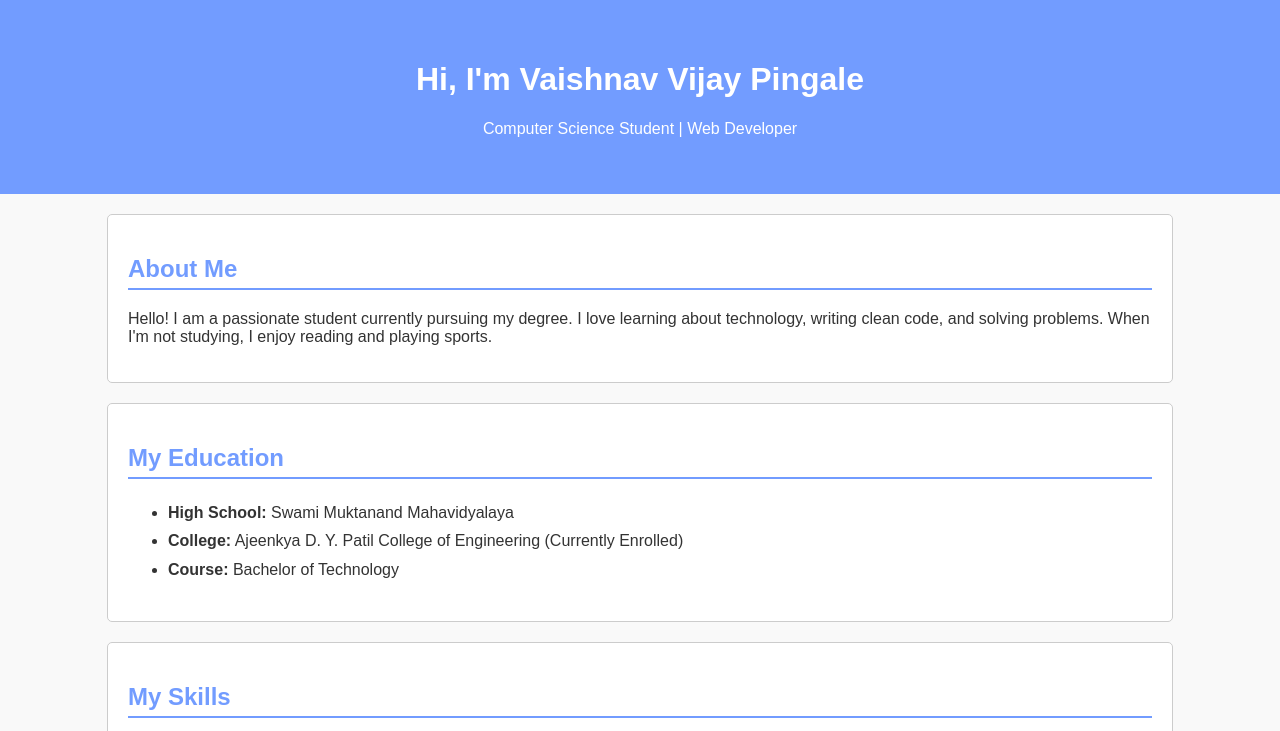
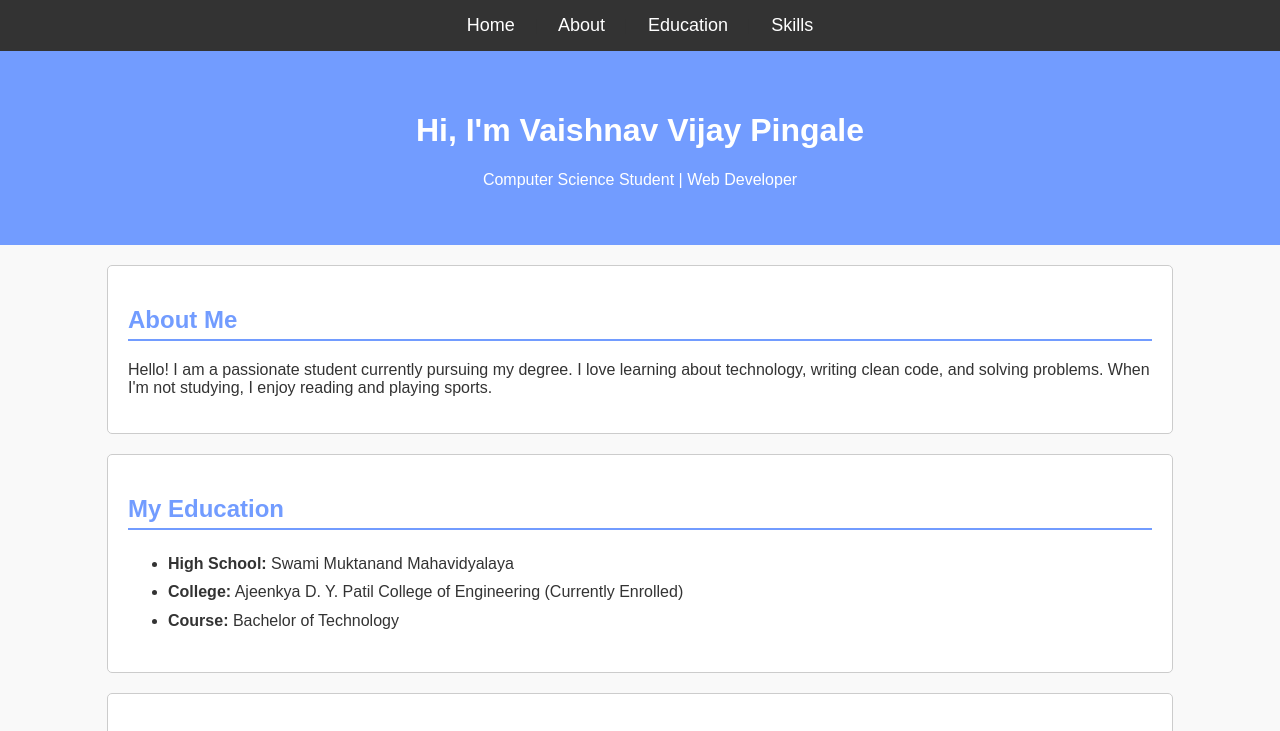
Before and after one commit to Vaishnav0096/Github-practice, a plain HTML site: page index.html in a window 1280 px wide. Shown: the top 731 px of the page. Drawn offline with Linux system fonts and the light colour scheme.

Commit message:
Add navigation bar to index.html

```diff
--- a/index.html
+++ b/index.html
@@ -5,7 +5,9 @@
     <link rel="stylesheet" href="style.css">
 </head>
 <body>
-    <!-- Navbar will go here later -->
+    <nav>
+    <a href="#">Home</a> | <a href="#">About</a> | <a href="#">Education</a> | <a href="#">Skills</a>
+</nav>
 
     <div class="header">
         <h1>Hi, I'm Vaishnav Vijay Pingale</h1>
```
